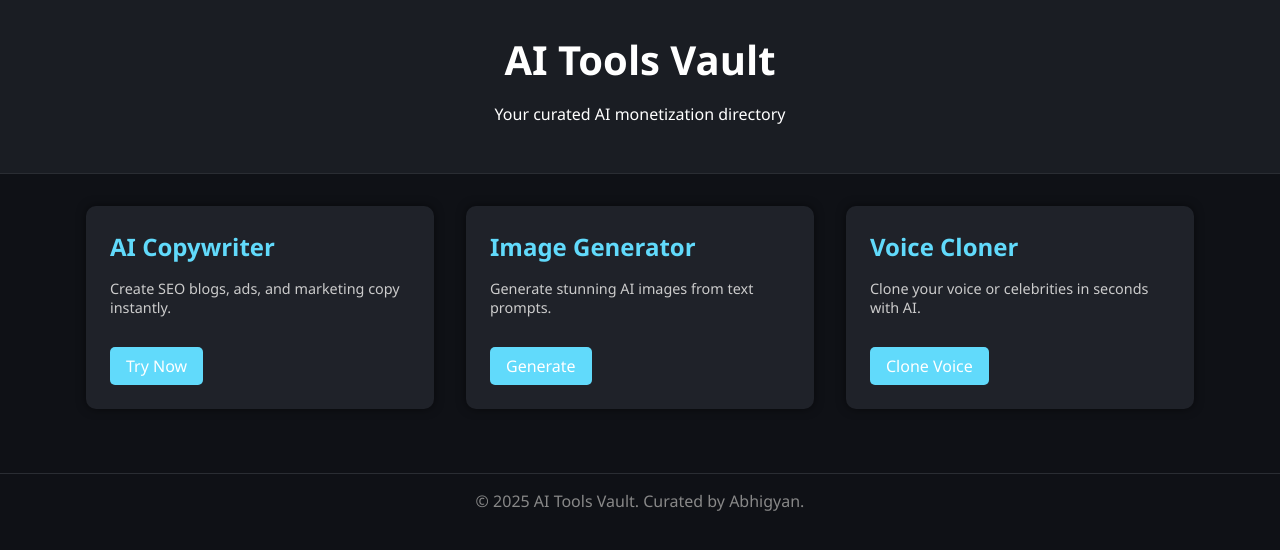
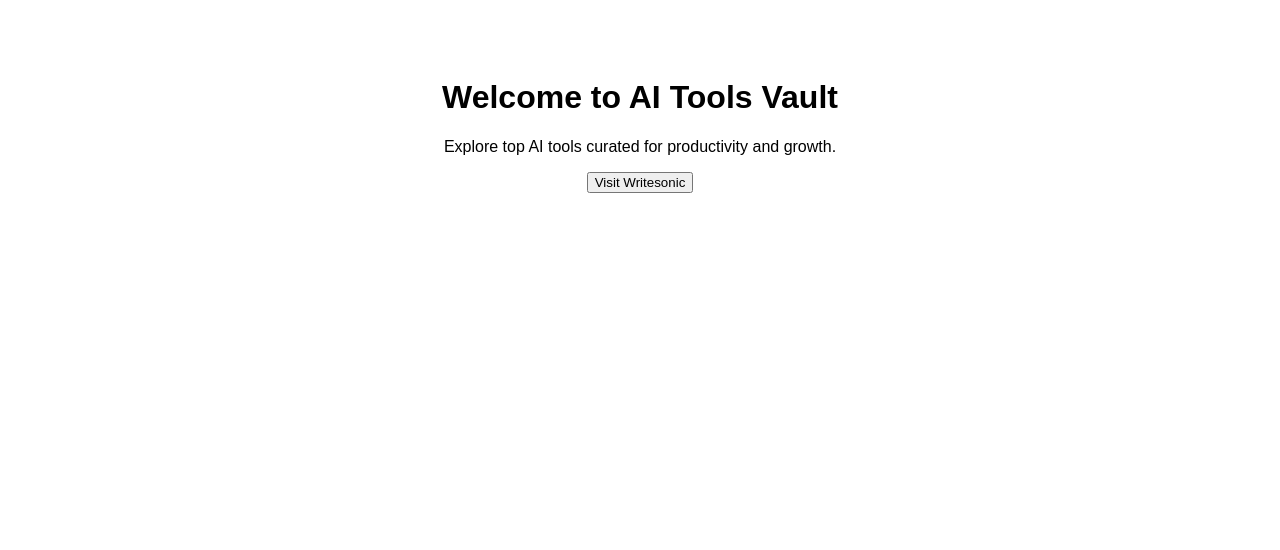
Before and after one commit to glinthive/glinthive.github.io, a plain HTML site: page index.html in a window 1280 px wide. Drawn offline with Linux system fonts and the light colour scheme.

Commit message:
Add files via upload

```diff
--- a/index.html
+++ b/index.html
@@ -1,96 +1,17 @@
-
 <!DOCTYPE html>
 <html lang="en">
 <head>
-    <meta charset="UTF-8" />
-    <meta name="viewport" content="width=device-width, initial-scale=1.0" />
+    <meta charset="UTF-8">
+    <meta name="viewport" content="width=device-width, initial-scale=1.0">
     <title>AI Tools Vault</title>
-    <style>
-        body {
-            margin: 0;
-            font-family: 'Segoe UI', Tahoma, Geneva, Verdana, sans-serif;
-            background-color: #0f1116;
-            color: #fff;
-        }
-        header {
-            background-color: #1a1d23;
-            padding: 2rem;
-            text-align: center;
-            border-bottom: 1px solid #2a2d33;
-        }
-        header h1 {
-            margin: 0;
-            font-size: 2.5rem;
-        }
-        .container {
-            padding: 2rem;
-            display: flex;
-            flex-wrap: wrap;
-            gap: 2rem;
-            justify-content: center;
-        }
-        .card {
-            background-color: #1f2229;
-            padding: 1.5rem;
-            border-radius: 10px;
-            width: 300px;
-            box-shadow: 0 0 10px rgba(0,0,0,0.5);
-            transition: transform 0.2s;
-        }
-        .card:hover {
-            transform: scale(1.05);
-        }
-        .card h2 {
-            font-size: 1.5rem;
-            margin: 0 0 1rem 0;
-            color: #61dafb;
-        }
-        .card p {
-            font-size: 0.9rem;
-            color: #ccc;
-        }
-        .card a {
-            display: inline-block;
-            margin-top: 1rem;
-            color: #fff;
-            text-decoration: none;
-            background-color: #61dafb;
-            padding: 0.5rem 1rem;
-            border-radius: 5px;
-        }
-        footer {
-            text-align: center;
-            padding: 1rem;
-            border-top: 1px solid #2a2d33;
-            margin-top: 2rem;
-            color: #888;
-        }
-    </style>
+    <link rel="stylesheet" href="style.css">
 </head>
 <body>
-    <header>
-        <h1>AI Tools Vault</h1>
-        <p>Your curated AI monetization directory</p>
-    </header>
-    <div class="container">
-        <div class="card">
-            <h2>AI Copywriter</h2>
-            <p>Create SEO blogs, ads, and marketing copy instantly.</p>
-            <a href="https://tinyurl.com/AI-Writer-FreeTrial" target="_blank">Try Now</a>
-        </div>
-        <div class="card">
-            <h2>Image Generator</h2>
-            <p>Generate stunning AI images from text prompts.</p>
-            <a href="https://tinyurl.com/AI-ImageMagic" target="_blank">Generate</a>
-        </div>
-        <div class="card">
-            <h2>Voice Cloner</h2>
-            <p>Clone your voice or celebrities in seconds with AI.</p>
-            <a href="https://tinyurl.com/VoiceClonerAI" target="_blank">Clone Voice</a>
-        </div>
-    </div>
-    <footer>
-        © 2025 AI Tools Vault. Curated by Abhigyan.
-    </footer>
+    <h1>Welcome to AI Tools Vault</h1>
+    <p>Explore top AI tools curated for productivity and growth.</p>
+    <button>Visit Writesonic</button>
+
+    <script src="script.js"></script>
+    <script data-goatcounter="https://aitoolsvault.goatcounter.com/count" async src="//gc.zgo.at/count.js"></script>
 </body>
 </html>
--- /dev/null
+++ b/script.js
@@ -0,0 +1 @@
+console.log('Site loaded with GoatCounter analytics');
--- /dev/null
+++ b/style.css
@@ -0,0 +1 @@
+body { font-family: sans-serif; text-align: center; padding: 50px; }
```
